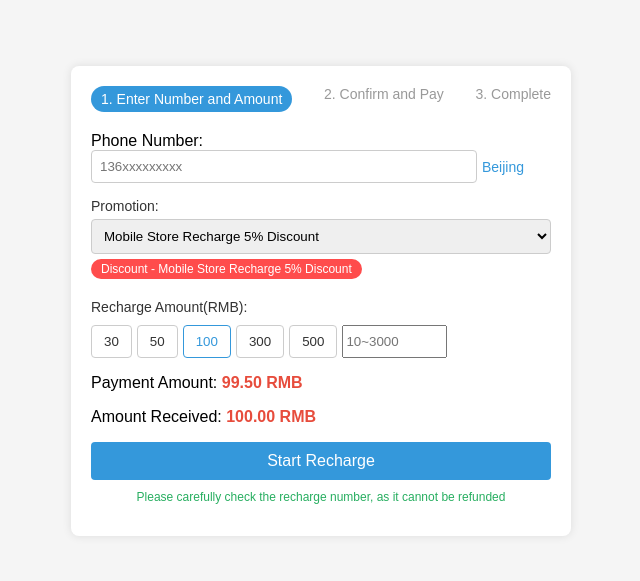
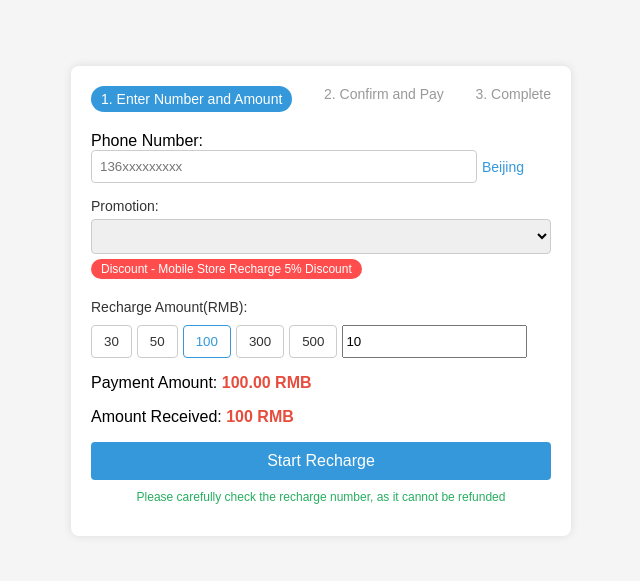
Before and after one commit to BGC-BootCamp-Team1/-QTang5-RechargeForm, an Angular app: page / in a window 1280 px wide. Shown: the part 107-688 px from the top of the page, without its empty margins (319-959 px from the left). Built offline with nearby package versions, Linux system fonts and the light colour scheme.

Commit message:
feat: implement rechargeForm component

```diff
--- a/src/app/recharge-form/recharge-form.component.html
+++ b/src/app/recharge-form/recharge-form.component.html
@@ -3,24 +3,40 @@
 
     <label for="discount">Promotion:</label>
     <select id="discount" [(ngModel)]="selectedDiscount" name="selectedDiscount" (change)="updateDiscount() ">
-        <option value="Mobile Store Recharge 5% Discount">Mobile Store Recharge 5% Discount</option>
-        <option value="VIP Recharge 20% Discount">VIP Recharge 20% Discount</option>
+        <option value="0.05">Mobile Store Recharge 5% Discount</option>
+        <option value="0.20">VIP Recharge 20% Discount</option>
     </select>
-    <span class="discount-tag">Discount - {{selectedDiscount}}</span>
+    <span class="discount-tag">Discount - {{selectedDiscountDescription }}</span>
 
     <label>Recharge Amount(RMB):</label>
     <div class="amount-options">
-        <button type="button" class="amount-btn">30</button>
-        <button type="button" class="amount-btn">50</button>
-        <button type="button" class="amount-btn active">100</button>
-        <button type="button" class="amount-btn">300</button>
-        <button type="button" class="amount-btn">500</button>
-        <input type="text" size="10" class="amount-input" placeholder="10~3000" />
+      <button type="button" class="amount-btn"
+              [class.active]="selectedAmount === 30"
+              (click)="selectAmount(30)">30</button>
+      <button type="button" class="amount-btn"
+              [class.active]="selectedAmount === 50"
+              (click)="selectAmount(50)">50</button>
+      <button type="button" class="amount-btn"
+              [class.active]="selectedAmount === 100"
+              (click)="selectAmount(100)">100</button>
+      <button type="button" class="amount-btn"
+              [class.active]="selectedAmount === 300"
+              (click)="selectAmount(300)">300</button>
+      <button type="button" class="amount-btn"
+              [class.active]="selectedAmount === 500"
+              (click)="selectAmount(500)">500</button>
+      <input type="number" size="10" class="amount-input"
+      placeholder="10~3000"
+      [(ngModel)]="customAmount" name="amount-input"
+      (input)="onCustomAmountInput()"
+      [class.active]="isCustomAmountActive"
+      [ngClass]="{'invalid': customAmount < 10 || customAmount > 3000}" />
+      <span *ngIf="customAmount < 10 || customAmount > 3000" class="error-icon">⚠️</span>
     </div>
 
     <div class="amount-summary">
-        <p>Payment Amount: <span class="payment-amount">99.50 RMB</span></p>
-        <p>Amount Received: <span class="received-amount">100.00 RMB</span></p>
+      <p>Payment Amount: <span class="payment-amount">{{ paymentAmount.toFixed(2) }} RMB</span></p>
+      <p>Amount Received: <span class="received-amount">{{ selectedAmount }} RMB</span></p>
     </div>
 
     <button type="submit" class="submit-btn">Start Recharge</button>
--- a/src/app/recharge-form/recharge-form.component.ts
+++ b/src/app/recharge-form/recharge-form.component.ts
@@ -6,9 +6,43 @@ import { Component } from '@angular/core';
   styleUrl: './recharge-form.component.css'
 })
 export class RechargeFormComponent {
-  updateDiscount():void {
-    console.log(this.selectedDiscount);
-  }
+
   selectedDiscount: string = "Mobile Store Recharge 5% Discount";
 
+  selectedAmount: number = 100;
+  customAmount: number = 10;
+  discountRate: number = 0;
+  paymentAmount: number = this.calculatePaymentAmount(this.selectedAmount);
+
+  isCustomAmountActive: boolean = false;
+  selectedDiscountDescription: string = 'Mobile Store Recharge 5% Discount'; // 默认折扣描述
+  discountOptions = [
+    { value: 0.05, description: 'Mobile Store Recharge 5% Discount' },
+    { value: 0.20, description: 'VIP Recharge 20% Discount' }
+  ];
+  updateDiscount():void {
+    this.discountRate = parseFloat(this.selectedDiscount);
+    const selectedOption = this.discountOptions.find(option => option.value === this.discountRate);
+    if (selectedOption) {
+      this.selectedDiscountDescription = selectedOption.description;
+    }
+    this.paymentAmount = this.calculatePaymentAmount(this.selectedAmount);
+  }
+  selectAmount(amount: number): void {
+    this.selectedAmount = amount;
+    this.paymentAmount = this.calculatePaymentAmount(amount);
+    this.isCustomAmountActive = false;
+  }
+
+  calculatePaymentAmount(amount: number): number {
+    return amount * (1 - this.discountRate);
+  }
+
+  onCustomAmountInput(): void {
+    this.isCustomAmountActive = true;
+    if(this.customAmount >= 10 || this.customAmount < 3000){
+      this.selectedAmount = this.customAmount;
+      this.paymentAmount = this.calculatePaymentAmount(this.customAmount);
+    }
+  }
 }
```
